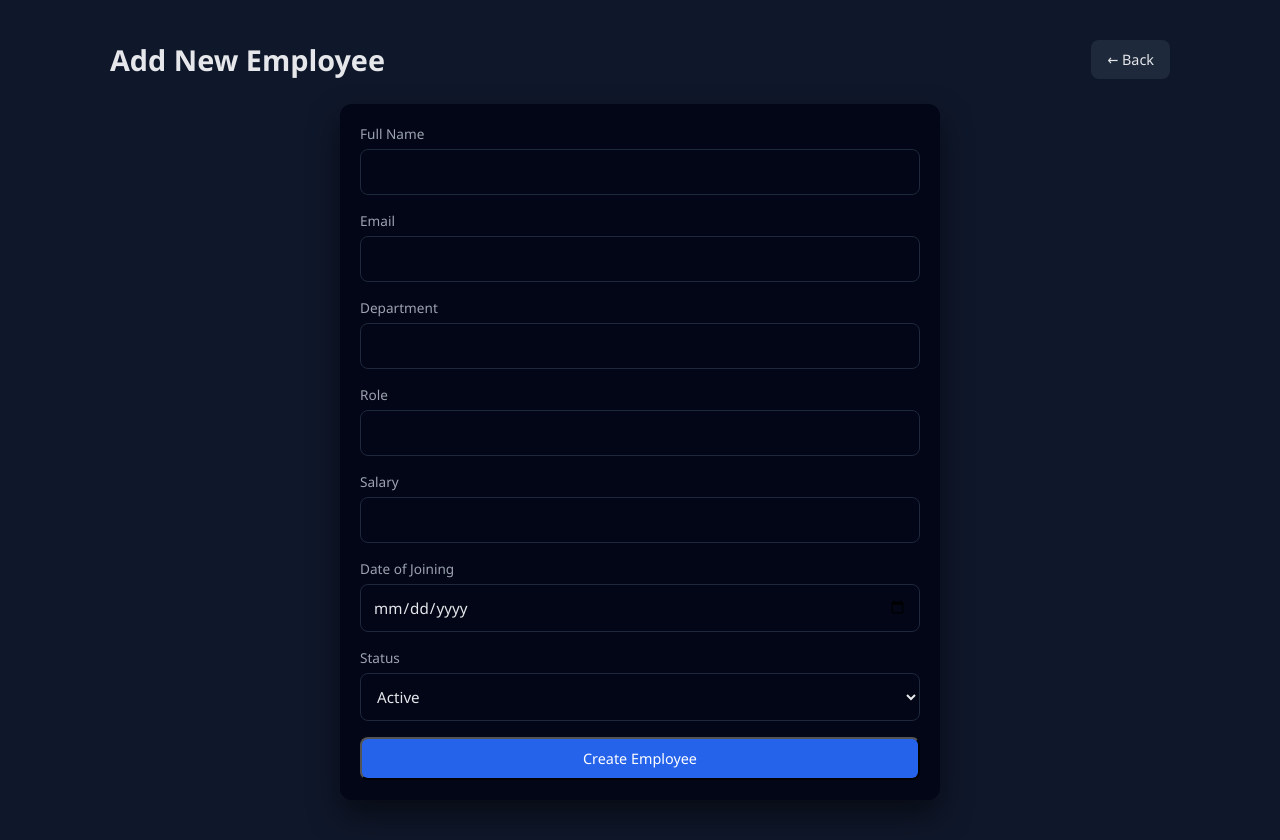
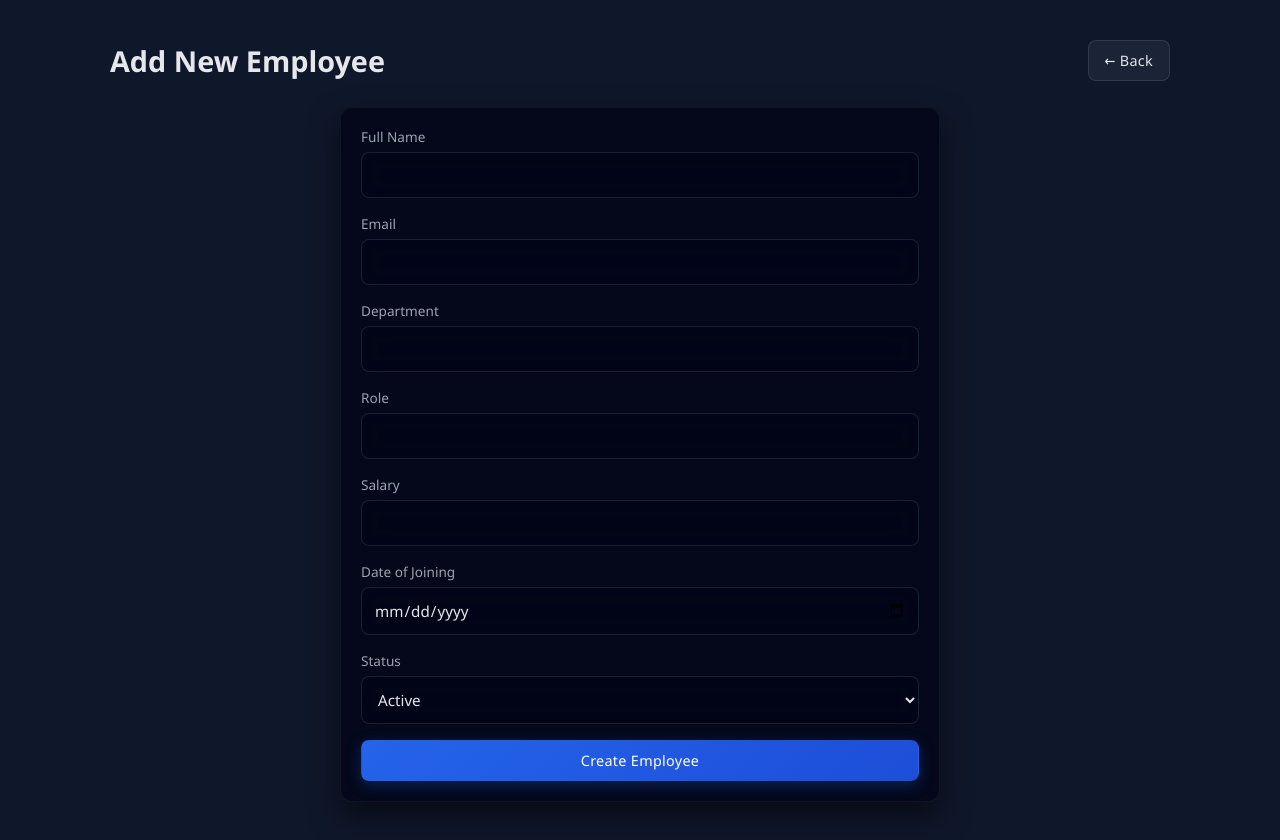
Before and after one commit to Ask99Ayush/Three-Tier-Employee-Management-System-Flask-App, a Flask app: page /add in a window 1280 px wide. Run offline with Flask 3, Linux system fonts and the light colour scheme; parts of the project's set-up code (start-up, migrations or seed data) failed here and were passed over.

Commit message:
Updated Ui

```diff
--- a/static/style.css
+++ b/static/style.css
@@ -36,14 +60,27 @@ body {
 }
 
 /* ========================
-   Cards
+   Cards - Enhanced with Glass/Neumorphism Effects
 ======================== */
 .card {
-    background: #020617;
+    background: rgba(2, 6, 23, 0.8);
     border-radius: 12px;
     padding: 20px;
-    box-shadow: 0 15px 30px rgba(0, 0, 0, 0.5);
-    animation: fadeIn 0.4s ease-in-out;
+    box-shadow:
+        0 15px 30px rgba(0, 0, 0, 0.5),
+        inset 0 1px 0 rgba(255, 255, 255, 0.05);
+    animation: fadeIn 0.4s cubic-bezier(0.4, 0, 0.2, 1);
+    backdrop-filter: blur(10px);
+    border: 1px solid rgba(255, 255, 255, 0.05);
+    transition: all 0.25s cubic-bezier(0.4, 0, 0.2, 1);
+}
+
+.card:hover {
+    transform: translateY(-4px);
+    box-shadow:
+        0 20px 40px rgba(0, 0, 0, 0.6),
+        inset 0 1px 0 rgba(255, 255, 255, 0.1);
+    border-color: rgba(255, 255, 255, 0.1);
 }
 
 .form-card {
@@ -99,41 +147,99 @@ tbody tr:hover {
     border-radius: 8px;
     text-decoration: none;
     font-size: 0.9rem;
-    transition: transform 0.2s, box-shadow 0.2s, background 0.2s;
+    transition: all 0.25s cubic-bezier(0.4, 0, 0.2, 1);
     display: inline-block;
+    position: relative;
+    overflow: hidden;
+    border: 1px solid transparent;
+    font-weight: 500;
+    letter-spacing: 0.3px;
+}
+
+/* Button Ripple Effect */
+.btn-primary::after,
+.btn-secondary::after,
+.btn-danger::after {
+    content: '';
+    position: absolute;
+    top: 50%;
+    left: 50%;
+    width: 5px;
+    height: 5px;
+    background: rgba(255, 255, 255, 0.5);
+    opacity: 0;
+    border-radius: 100%;
+    transform: scale(1, 1) translate(-50%);
+    transform-origin: 50% 50%;
+}
+
+.btn-primary:hover::after,
+.btn-secondary:hover::after,
+.btn-danger:hover::after {
+    animation: ripple 1s ease-out;
+}
+
+@keyframes ripple {
+    0% {
+        transform: scale(0, 0);
+        opacity: 0.5;
+    }
+    20% {
+        transform: scale(25, 25);
+        opacity: 0.3;
+    }
+    100% {
+        opacity: 0;
+        transform: scale(40, 40);
+    }
 }
 
 .btn-primary {
-    background: #2563eb;
+    background: linear-gradient(135deg, #2563eb 0%, #1d4ed8 100%);
     color: white;
+    box-shadow: 0 4px 15px rgba(37, 99, 235, 0.3);
 }
 
 .btn-primary:hover {
-    background: #1d4ed8;
+    background: linear-gradient(135deg, #1d4ed8 0%, #1e40af 100%);
     transform: translateY(-2px);
-    box-shadow: 0 6px 20px rgba(37, 99, 235, 0.4);
+    box-shadow: 0 8px 25px rgba(37, 99, 235, 0.5);
+    border-color: rgba(255, 255, 255, 0.1);
+}
+
+.btn-primary:active {
+    transform: translateY(0);
+    transition-duration: 0.1s;
 }
 
 .btn-secondary {
-    background: #1e293b;
+    background: rgba(30, 41, 59, 0.8);
     color: #e5e7eb;
+    backdrop-filter: blur(10px);
+    border: 1px solid rgba(255, 255, 255, 0.1);
 }
 
 .btn-secondary:hover {
-    background: #334155;
+    background: rgba(51, 65, 85, 0.9);
+    transform: translateY(-2px);
+    box-shadow: 0 6px 20px rgba(0, 0, 0, 0.3);
 }
 
 .btn-danger {
-    background: #dc2626;
+    background: linear-gradient(135deg, #dc2626 0%, #b91c1c 100%);
     color: white;
+    box-shadow: 0 4px 15px rgba(220, 38, 38, 0.3);
 }
 
 .btn-danger:hover {
-    background: #b91c1c;
+    background: linear-gradient(135deg, #b91c1c 0%, #991b1b 100%);
+    transform: translateY(-2px);
+    box-shadow: 0 8px 25px rgba(220, 38, 38, 0.5);
+    border-color: rgba(255, 255, 255, 0.1);
 }
 
 /* ========================
-   Forms
+   Forms - Enhanced Focus States
 ======================== */
 .form {
     display: grid;
@@ -149,49 +255,84 @@ label {
     font-size: 0.85rem;
     margin-bottom: 6px;
     color: #9ca3af;
+    font-weight: 500;
 }
 
 input,
 select {
-    background: #020617;
-    border: 1px solid #1e293b;
+    background: rgba(2, 6, 23, 0.8);
+    border: 1px solid rgba(30, 41, 59, 0.8);
     border-radius: 8px;
     padding: 12px;
     color: #e5e7eb;
     font-size: 0.95rem;
+    transition: all 0.25s cubic-bezier(0.4, 0, 0.2, 1);
+    backdrop-filter: blur(10px);
+}
+
+input:hover,
+select:hover {
+    border-color: rgba(255, 255, 255, 0.2);
+    background: rgba(2, 6, 23, 0.9);
 }
 
 input:focus,
 select:focus {
     outline: none;
     border-color: #2563eb;
+    box-shadow:
+        0 0 0 3px rgba(37, 99, 235, 0.2),
+        0 4px 20px rgba(37, 99, 235, 0.1);
+    transform: translateY(-1px);
+    background: rgba(2, 6, 23, 0.95);
 }
 
 /* ========================
-   Status Badges
+   Status Badges - Enhanced with Soft Glow
 ======================== */
 .status {
     padding: 4px 10px;
     border-radius: 999px;
     font-size: 0.75rem;
     font-weight: 600;
+    display: inline-block;
+    transition: all 0.25s ease;
 }
 
 .status.active {
     background: rgba(34, 197, 94, 0.15);
     color: #22c55e;
+    box-shadow: 0 0 20px rgba(34, 197, 94, 0.2);
+    animation: pulseActive 2s infinite;
 }
 
 .status.inactive {
     background: rgba(239, 68, 68, 0.15);
     color: #ef4444;
+    box-shadow: 0 0 20px rgba(239, 68, 68, 0.2);
+}
+
+@keyframes pulseActive {
+    0%, 100% {
+        box-shadow: 0 0 20px rgba(34, 197, 94, 0.2);
+    }
+    50% {
+        box-shadow: 0 0 30px rgba(34, 197, 94, 0.4);
+    }
+}
+
+@media (prefers-reduced-motion: reduce) {
+    .status.active {
+        animation: none;
+    }
 }
 
 /* ========================
-   Flash Messages
+   Flash Messages - Enhanced with Slide Animations
 ======================== */
 .flash-wrapper {
     margin-bottom: 20px;
+    overflow: hidden;
 }
 
 .flash {
@@ -226,6 +402,42 @@ select:focus {
 }
 
 /* ========================
+   Utility Classes for Enhanced Components
+======================== */
+/* Stagger animation for list items */
+.card,
+tbody tr,
+.form-group {
+    animation-delay: calc(var(--animation-order, 0) * 0.05s);
+}
+
+/* Selection styles */
+::selection {
+    background: rgba(37, 99, 235, 0.3);
+    color: #e5e7eb;
+}
+
+/* Scrollbar styling */
+::-webkit-scrollbar {
+    width: 10px;
+    height: 10px;
+}
+
+::-webkit-scrollbar-track {
+    background: rgba(2, 6, 23, 0.8);
+}
+
+::-webkit-scrollbar-thumb {
+    background: rgba(255, 255, 255, 0.1);
+    border-radius: 5px;
+    border: 2px solid rgba(2, 6, 23, 0.8);
+}
+
+::-webkit-scrollbar-thumb:hover {
+    background: rgba(255, 255, 255, 0.2);
+}
+
+/* ========================
    Responsive
 ======================== */
 @media (max-width: 768px) {
```
Also changed, not shown: other parts of static/style.css (+89 -6 lines).
